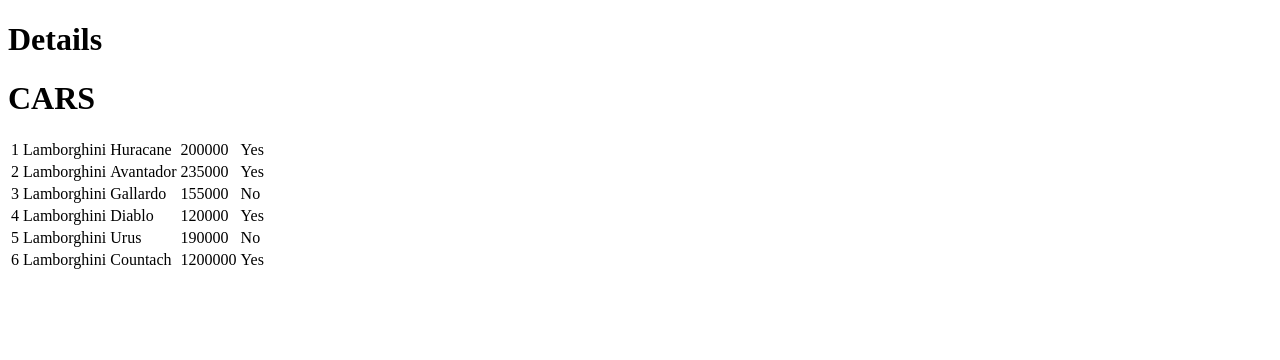
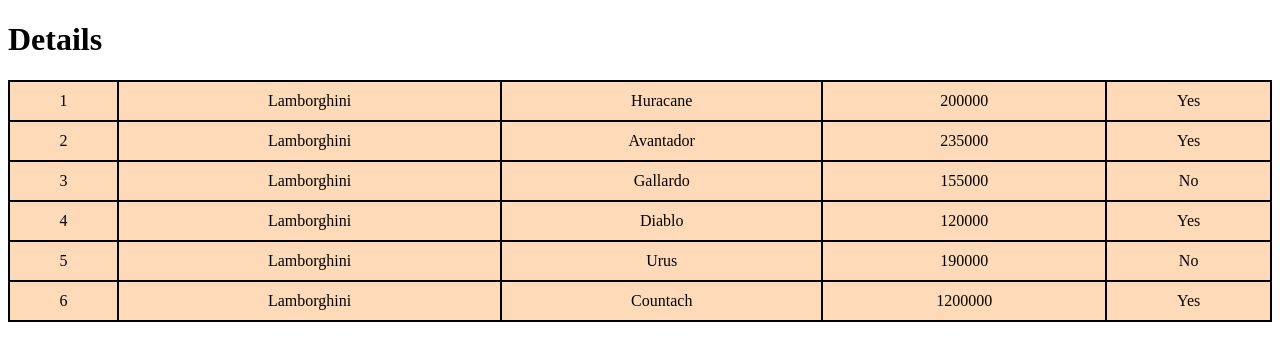
Before and after one commit to JavalKumar/Javalkumar_Patell_Learning_Angular, an Angular app in the folder JavalPatelLearningAngular/: page / in a window 1280 px wide. Shown: the top 360 px of the page. Built offline with nearby package versions, Linux system fonts and the light colour scheme.

Commit message:
minor changes

```diff
--- a/JavalPatelLearningAngular/src/app/cars-list/cars-list.component.html
+++ b/JavalPatelLearningAngular/src/app/cars-list/cars-list.component.html
@@ -1,7 +1,7 @@
 <div *ngIf="carList" class="car-details">
     <h2>Car Details</h2>
-    <p><strong>ID:</strong>{{ carList.id}}</p>
-    <p><strong>Company:</strong>{{carList.companyName}}</p>
+    <h1><strong>ID:</strong>{{ carList.id}}</h1>
+    <h2><strong>Company:</strong>{{carList.companyName}}</h2>
     <p><strong>Model:</strong>{{carList.model}}</p>
     <p><strong>Price:</strong>{{carList.price}}</p>
     <p><strong>Admin:</strong>{{carList.isPetrol? 'Yes' : 'No'}}</p>
--- a/JavalPatelLearningAngular/src/app/cars/cars.component.css
+++ b/JavalPatelLearningAngular/src/app/cars/cars.component.css
@@ -0,0 +1,17 @@
+table {
+    border: 2px solid black;
+    border-collapse: collapse;
+    width: 100%;
+}
+
+td {
+    /* width: 100%; */
+    text-align: center;
+    background-color: peachpuff;
+    margin: auto;
+    padding: 10px;
+    border: 2px solid black;
+}
+tr{
+    width: 100%;
+}
--- a/JavalPatelLearningAngular/src/app/cars/cars.component.html
+++ b/JavalPatelLearningAngular/src/app/cars/cars.component.html
@@ -1,4 +1,4 @@
-<h1>CARS</h1>
+
 <table>
     <tbody>
         <tr *ngFor="let car of carList"
```
